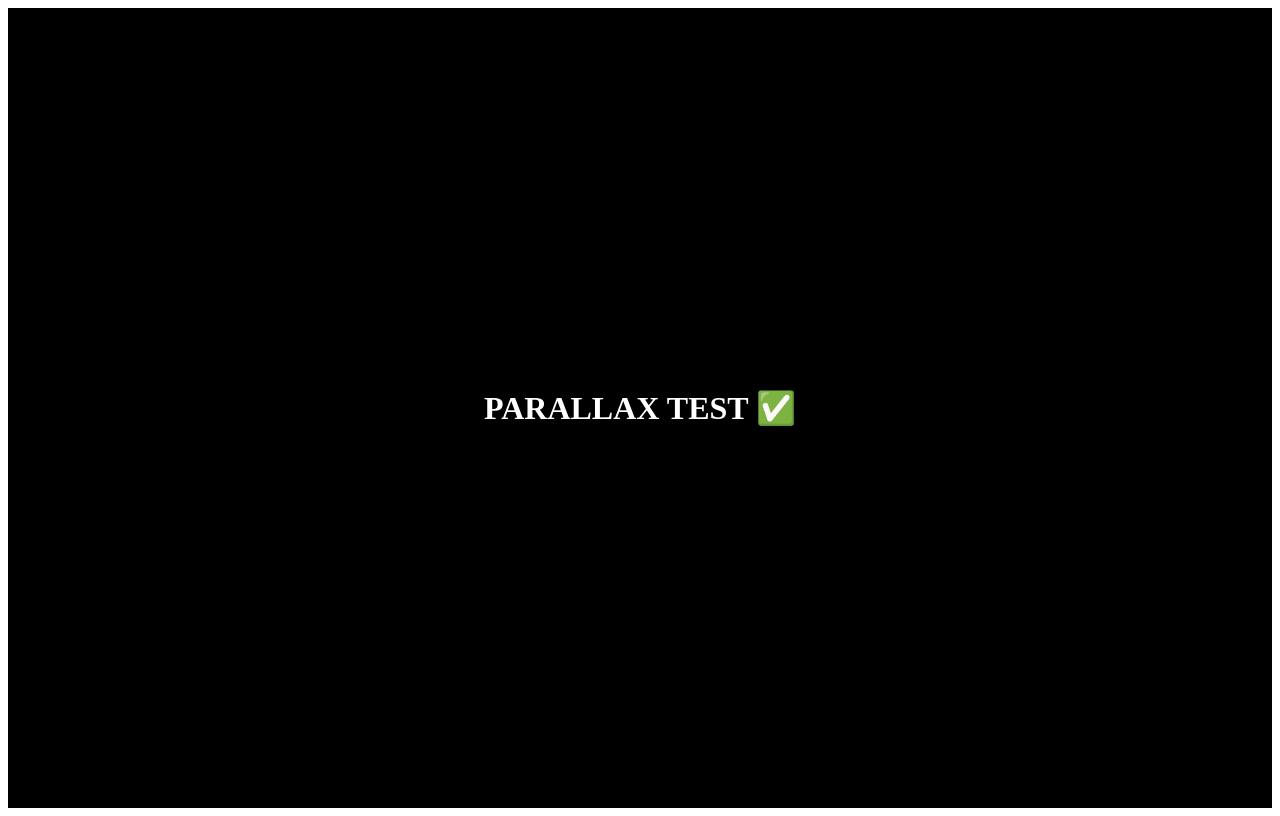
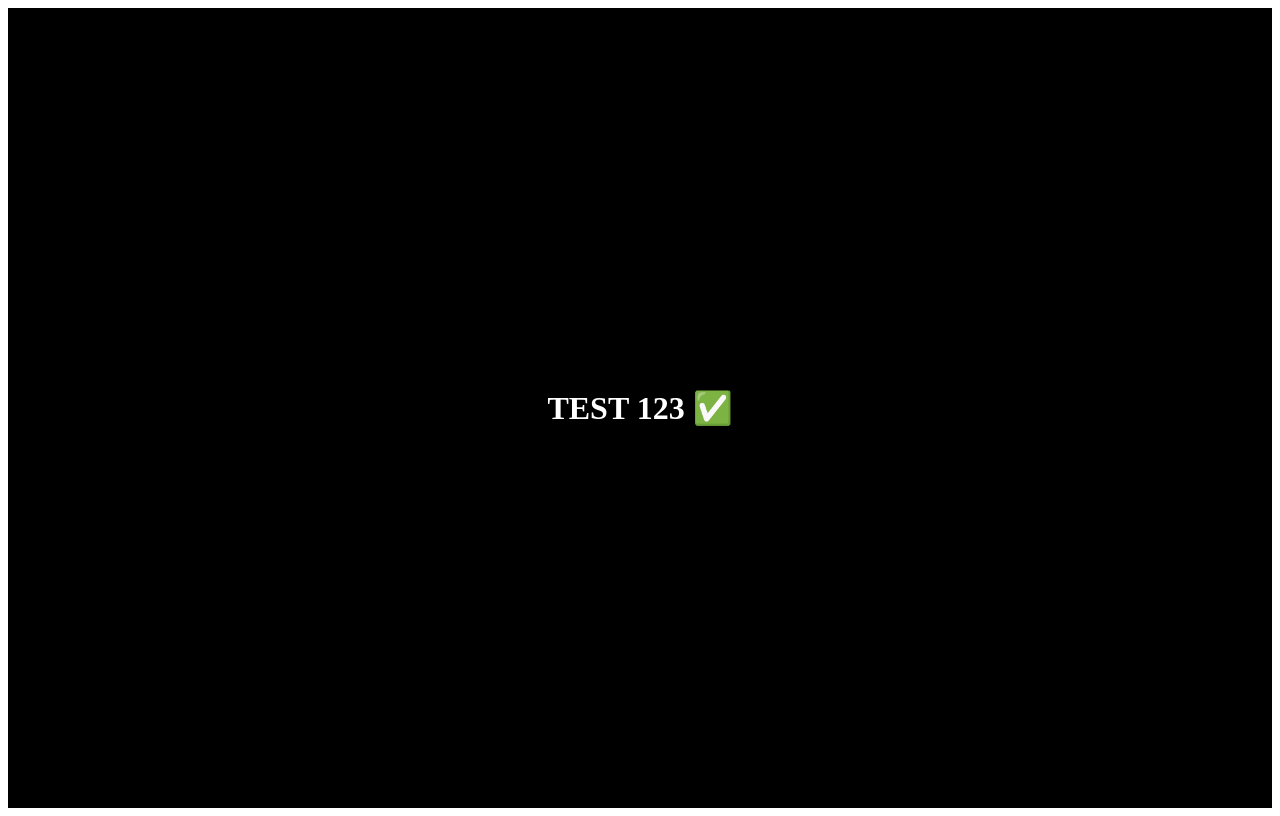
Before and after one commit to pattrcka-del/autoservis-web, a Next.js app: page / in a window 1280 px wide. Built offline with nearby package versions, Linux system fonts and the light colour scheme.

Commit message:
Update heading text in page.js

```diff
--- a/app/page.js
+++ b/app/page.js
@@ -5,11 +5,10 @@ export default function Home() {
       color: "white",
       height: "100vh",
       display: "flex",
-      alignItems: "center",
-      justifyContent: "center"
+      justifyContent: "center",
+      alignItems: "center"
     }}>
-      <h1>PARALLAX TEST ✅</h1>
+      <h1>TEST 123 ✅</h1>
     </main>
   );
 }
-``
```
